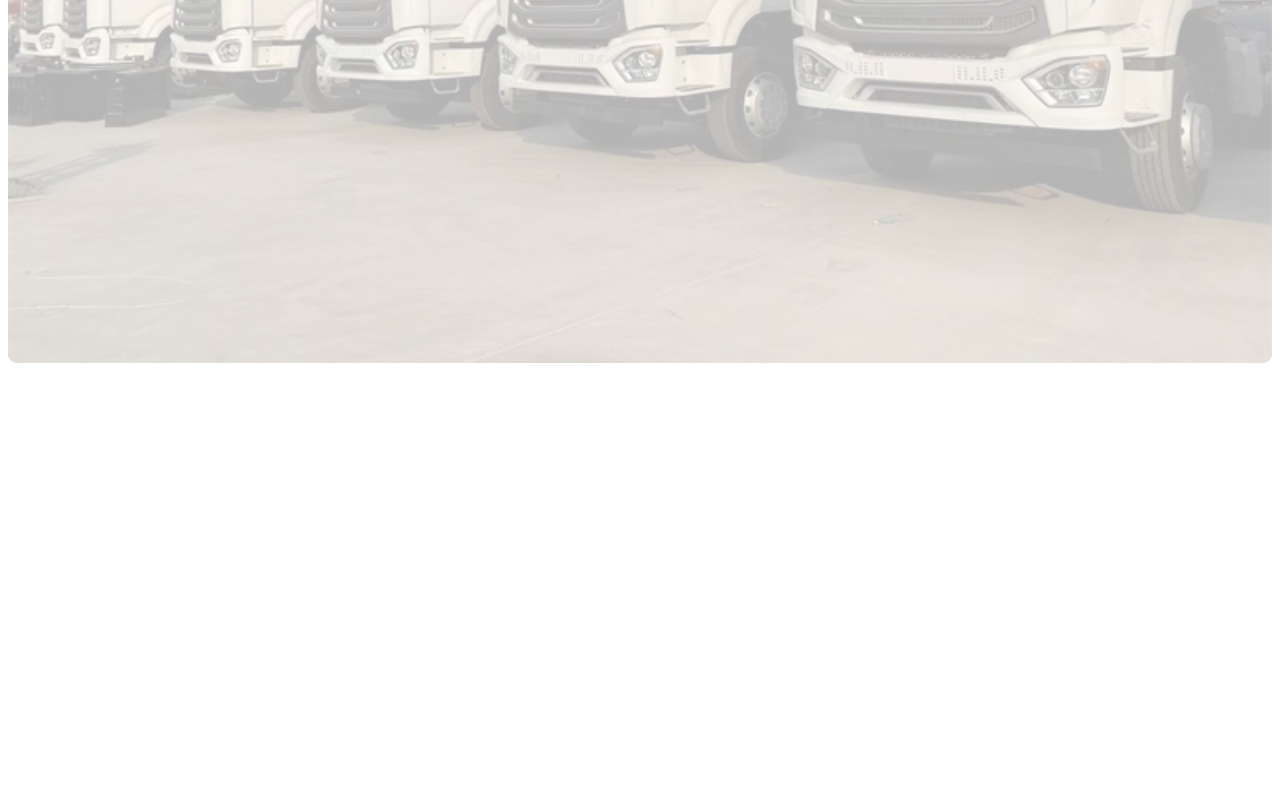
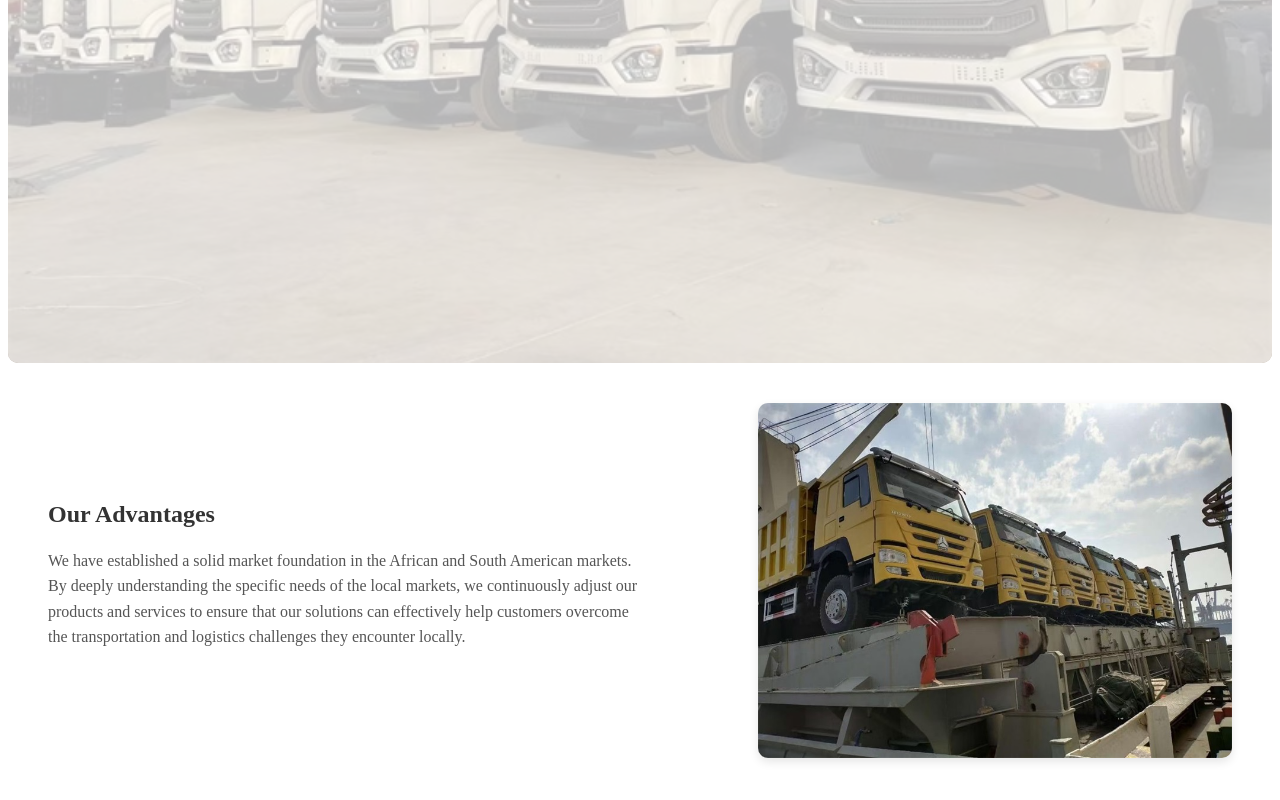
Before and after one commit to SAMIULLAH2105/Storm-Machinery-Clone, a React (Vite) app: page /about in a window 1280 px wide. Shown: the part 584-1384 px from the top of the page. Before the commit the page ends 955 px from the top, so only its background shows below. Built offline with nearby package versions, Linux system fonts and the light colour scheme.

Commit message:
combined all styles in style floder

```diff
--- /dev/null
+++ b/src/components/AdvantagesSection.jsx
@@ -0,0 +1,20 @@
+import React from 'react';
+import styles from '../styles/AdvantagesSection.module.css';
+
+const AdvantagesSection = () => {
+  return (
+    <div className={styles.container}>
+      <div className={styles.textContainer}>
+        <h2 className={styles.heading}>Our Advantages</h2>
+        <p className={styles.description}>
+          We have established a solid market foundation in the African and South American markets. By deeply understanding the specific needs of the local markets, we continuously adjust our products and services to ensure that our solutions can effectively help customers overcome the transportation and logistics challenges they encounter locally.
+        </p>
+      </div>
+      <div className={styles.imageContainer}>
+        <img src="src\assets\yellowtruck.jpg" alt="Advantages" className={styles.image} />
+      </div>
+    </div>
+  );
+};
+
+export default AdvantagesSection;
--- a/src/components/Description.jsx
+++ b/src/components/Description.jsx
@@ -1,5 +1,5 @@
 import React from 'react';
-import styles from './description.module.css';
+import styles from '../styles/Description.module.css';
 
 const Description = ({ heading, subheading, description, buttonText }) => {
   return (
@@ -9,7 +9,7 @@ const Description = ({ heading, subheading, description, buttonText }) => {
         <h1>{heading}</h1>
         <p>{description}</p>
 
-        {/* Conditionally render the button only if buttonText is passed */}
+
         {buttonText && (
           <button className={styles.contactButton}>{buttonText}</button>
         )}
--- a/src/components/HotSale.jsx
+++ b/src/components/HotSale.jsx
@@ -2,7 +2,7 @@ import React from "react";
 import imageSrc1 from "../assets/HotSaleOne.jpg";
 import imageSrc2 from "../assets/HotSaleTwo.jpg";
 import imageSrc3 from "../assets/HotSaleThree.png";
-import styles from "./HotSale.module.css";
+import styles from "../styles/HotSale.module.css";
 
 
 const HotSaleProducts = () => {
--- a/src/components/Navbar.jsx
+++ b/src/components/Navbar.jsx
@@ -1,11 +1,11 @@
 import React, { useState } from 'react';
 import { Link, useLocation } from 'react-router-dom';
-import styles from './Navbar.module.css';
+import styles from '../styles/Navbar.module.css';
 
 const Navbar = () => {
   const location = useLocation();
   const [isNavOpen, setIsNavOpen] = useState(false);
-  const navItems = ['Home', 'About','Product', 'Services', 'Contact', 'FAQ'];
+  const navItems = ['Home', 'About', 'Product', 'Services', 'Contact', 'FAQ'];
 
   const handleNavToggle = () => {
     setIsNavOpen(prevState => !prevState);
@@ -15,7 +15,7 @@ const Navbar = () => {
     <header className={styles.navbar}>
       <div className={styles.navbarLogo}>
         <div className={styles.logoPlaceholder}>
-          <img src="src/assets/smLogo.png" alt="" />
+          <img src="src/assets/smLogo.png" alt="Logo" />
         </div>
         <h1 className={styles.navbarTitle}>TRUCK EXPORT</h1>
       </div>
@@ -26,16 +26,19 @@ const Navbar = () => {
       </button>
       <nav className={`${styles.navbarNav} ${isNavOpen ? styles.open : ''}`}>
         <ul className={styles.navList}>
-          {navItems.map((item) => (
+          {navItems.map((item) => {
+            const path = item === 'Home' ? '/' : `/${item.toLowerCase()}`;
+            return (
               <li key={item} className={styles.navItem}>
                 <Link
-                to={item === 'Home' ? '/' : `/${item.toLowerCase()}`}
-                className={`${styles.navLink} ${location.pathname === (item === 'Home' ? '/' : `/${item.toLowerCase()}`) ? styles.active : ''}`}
+                  to={path}
+                  className={`${styles.navLink} ${location.pathname === path ? styles.active : ''}`}
                 >
                   {item}
                 </Link>
               </li>
-          ))}
+            );
+          })}
         </ul>
         <button className={styles.searchButton} aria-label="Search">
           <svg xmlns="http://www.w3.org/2000/svg" width="24" height="24" viewBox="0 0 24 24" fill="none" stroke="currentColor" strokeWidth="2" strokeLinecap="round" strokeLinejoin="round">
--- a/src/components/Refurbishment.jsx
+++ b/src/components/Refurbishment.jsx
@@ -1,7 +1,7 @@
 import React from "react";
 import imageSrc1 from "../assets/Refurbishment-first-pic.jpg";
 import imageSrc2 from "../assets/Refurbishment-second-pic.jpg";
-import styles from "./Refurbishment.module.css";
+import styles from "../styles/Refurbishment.module.css";
 
 const Refurbishment = () => (
   <>
--- a/src/pages/About.jsx
+++ b/src/pages/About.jsx
@@ -1,16 +1,20 @@
 import React from 'react';
 import Description from '../components/Description';
+import AdvantagesSection from '../components/AdvantagesSection';
 function About() {
   return (
+    <>
     <div className="about">
 <Description
   heading="About Us"
   subheading="Professional Truck Export Company"
   description="We are a construction equipment sales business focused on providing high quality, high performance new and used trucks and trailers."
   buttonText="Contact Us"
-/>
+  />
 
     </div>
+ <AdvantagesSection/>
+ </>
   );
 }
 
--- /dev/null
+++ b/src/styles/AdvantagesSection.module.css
@@ -0,0 +1,36 @@
+.container {
+    display: flex;
+    justify-content: space-between;
+    align-items: center;
+    padding: 40px;
+    background-color: #fff;
+  }
+
+  .textContainer {
+    max-width: 50%;
+    text-align: left;
+  }
+
+  .heading {
+    font-size: 24px;
+    font-weight: bold;
+    color: #333;
+    margin-bottom: 20px;
+  }
+
+  .description {
+    font-size: 16px;
+    color: #555;
+    line-height: 1.6;
+  }
+
+  .imageContainer {
+    max-width: 40%;
+  }
+
+  .image {
+    width: 100%;
+    height: auto;
+    border-radius: 10px;
+    box-shadow: 0 4px 10px rgba(0, 0, 0, 0.1);
+  }
```
Also changed, not shown: src/assets/yellowtruck.jpg (added), src/styles/Description.module.css (renamed from src/components/Description.module.css), src/styles/HotSale.module.css (renamed from src/components/HotSale.module.css), src/styles/Navbar.module.css (renamed from src/components/Navbar.module.css), src/styles/Refurbishment.module.css (renamed from src/components/Refurbishment.module.css). Lines whose indentation alone changed are shown as unchanged.
